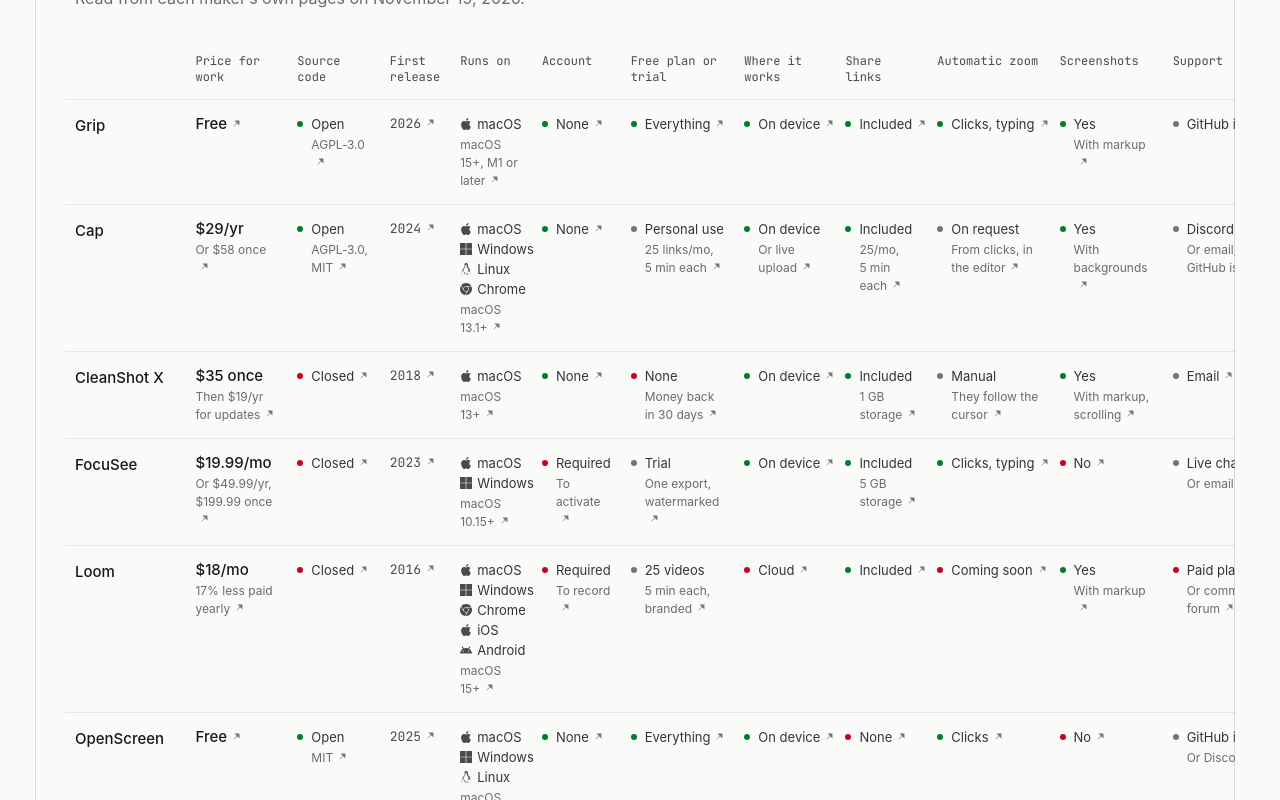
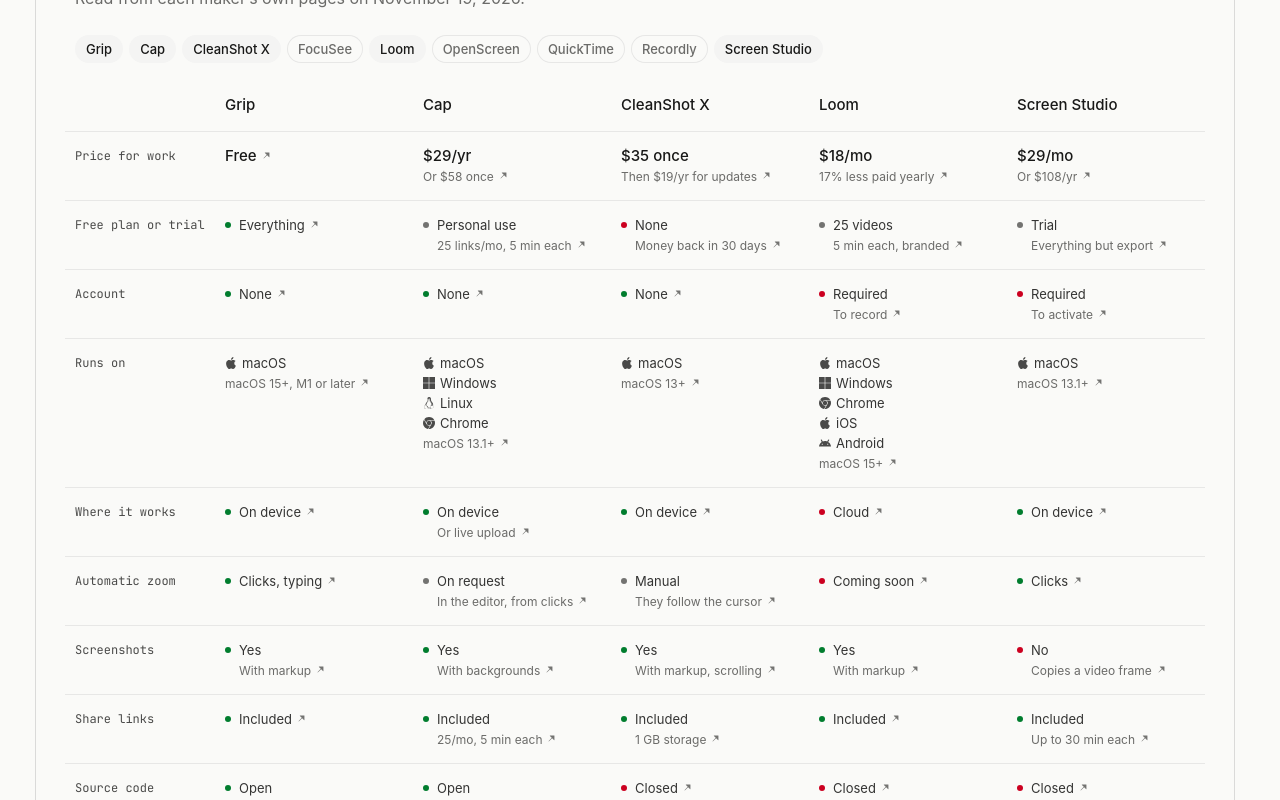
Before and after one commit to bestboyhq/grip, a SvelteKit app in the folder site/: page /benchmark in a window 1280 px wide. Shown: the part 600-1400 px from the top of the page. Built offline with nearby package versions, Linux system fonts and the light colour scheme; a web font is replaced by a local one.

Commit message:
docs(site): compare Mac screen recorders on a benchmark page
Co-authored-by: malini-agent[bot] <338999285+malini-agent[bot]@users.noreply.github.com>

```diff
--- a/site/src/lib/benchmark.ts
+++ b/site/src/lib/benchmark.ts
@@ -9,15 +9,16 @@ export const CHECKED = '2026-11-19';
 // How long take.swift runs.
 export const SECONDS = 15;
 
-// The columns, one fact each, and how its cells show it, the same way in every row: a price leads with its
-// headline, a mark is a short answer after a dot, green on the answers in `good`, red on those in `bad`, and gray on
-// the rest, a year is set in mono, and platforms stand one a line, each after its glyph.
-// A value stays a few words. A note says only what its value leaves out, and a column's notes all say the same kind
+// The rows, one fact each, from what a recorder costs to what it does, and how its cells show it, the same way for
+// every recorder: a price leads with its headline, a mark is a short answer after a dot, green on the answers in
+// `good`, red on those in `bad`, and gray on the rest, a year is set in mono, and platforms stand one a line, each
+// after its glyph.
+// A value stays a few words. A note says only what its value leaves out, and a row's notes all say the same kind
 // of thing: a price's the other ways to pay, a platform's the macOS it needs, a license's name, an account's what it
 // is needed for, share links' limits, screenshots' extras, support's the other ways to reach the maker. A value that
 // says it all has no note.
 // The price is what recording for work costs with no limits, since most recordings are made for work: a free plan
-// that is only for personal use, or that caps the videos, is in its own column.
+// that is only for personal use, or that caps the videos, is in its own row.
 type Key =
 	| 'price'
 	| 'source'
@@ -38,13 +39,10 @@ export const FACTS: readonly Readonly<{
 	bad?: readonly string[];
 }>[] = [
 	{ key: 'price', label: 'Price for work', kind: 'price' },
-	{ key: 'source', label: 'Source code', kind: 'mark', good: ['Open'], bad: ['Closed'] },
-	{ key: 'since', label: 'First release', kind: 'year' },
+	{ key: 'free', label: 'Free plan or trial', kind: 'mark', good: ['Everything'], bad: ['None'] },
+	{ key: 'account', label: 'Account', kind: 'mark', good: ['None'], bad: ['Required'] },
 	{ key: 'platforms', label: 'Runs on', kind: 'platforms' },
-	{ key: 'account', label: 'Account', kind: 'mark', good: ['None'], bad: ['Required'] },
-	{ key: 'free', label: 'Free plan or trial', kind: 'mark', good: ['Everything'], bad: ['None'] },
 	{ key: 'where', label: 'Where it works', kind: 'mark', good: ['On device'], bad: ['Cloud'] },
-	{ key: 'links', label: 'Share links', kind: 'mark', good: ['Included'], bad: ['None'] },
 	{
 		key: 'zoom',
 		label: 'Automatic zoom',
@@ -53,7 +51,10 @@ export const FACTS: readonly Readonly<{
 		bad: ['None', 'Coming soon'],
 	},
 	{ key: 'screenshots', label: 'Screenshots', kind: 'mark', good: ['Yes'], bad: ['No'] },
+	{ key: 'links', label: 'Share links', kind: 'mark', good: ['Included'], bad: ['None'] },
+	{ key: 'source', label: 'Source code', kind: 'mark', good: ['Open'], bad: ['Closed'] },
 	{ key: 'support', label: 'Support', kind: 'mark', bad: ['Paid plans only'] },
+	{ key: 'since', label: 'First release', kind: 'year' },
 ];
 
 // The platforms a recorder can run on; the page draws a glyph for each.
@@ -73,6 +74,10 @@ export type Recorder = Readonly<{
 		| { id: Filmed; take: Readonly<{ version: string; width: number; height: number }> }
 		| { id: string; take?: undefined }
 	>;
+
+// The recorders the table shows until a visitor picks others: Grip and four more, one a column. The rest are a press
+// away, and in the page all along.
+export const SHOWN: readonly string[] = ['grip', 'cap', 'cleanshot', 'loom', 'screen-studio'];
 
 // Spelled out, not taken from links.ts, so the site's tests can read this file without SvelteKit.
 const GITHUB_URL = 'https://github.com/bestboyhq/grip';
@@ -114,7 +119,7 @@ export const RECORDERS: readonly Recorder[] = [
 			free: { value: 'Personal use', note: '25 links/mo, 5 min each', source: 'https://cap.so/pricing' },
 			where: { value: 'On device', note: 'Or live upload', source: 'https://cap.so/docs/recording/studio-mode' },
 			links: { value: 'Included', note: '25/mo, 5 min each', source: 'https://cap.so/pricing' },
-			zoom: { value: 'On request', note: 'From clicks, in the editor', source: 'https://cap.so/docs/recording/studio-mode' },
+			zoom: { value: 'On request', note: 'In the editor, from clicks', source: 'https://cap.so/docs/recording/studio-mode' },
 			screenshots: { value: 'Yes', note: 'With backgrounds', source: 'https://cap.so/' },
 			support: { value: 'Discord', note: 'Or email, GitHub\u00a0issues', source: 'https://cap.so/support' },
 		},
--- a/site/src/routes/(site)/benchmark/+page.svelte
+++ b/site/src/routes/(site)/benchmark/+page.svelte
@@ -4,7 +4,8 @@
 <script lang="ts">
 	import { asset } from '$app/paths';
 	import Arrow from '#lib/Arrow.svelte';
-	import { CHECKED, FACTS, RECORDERS, SECONDS, type Platform } from '#lib/benchmark.ts';
+	import { SvelteSet } from 'svelte/reactivity';
+	import { CHECKED, FACTS, RECORDERS, SECONDS, SHOWN, type Platform } from '#lib/benchmark.ts';
 	import Head from '#lib/Head.svelte';
 	import { GITHUB_URL } from '#lib/links.ts';
 	import Media from '#lib/Media.svelte';
@@ -19,8 +20,13 @@
 	});
 	const SCRIPT = `${GITHUB_URL}/tree/main/scripts/benchmark`;
 
+	// The recorders in the table, one a column. Every recorder is in the page; the rest only hide, and the last one
+	// shown stays.
+	const shown = new SvelteSet(SHOWN);
+	const pick = (id: string) => (shown.has(id) ? shown.delete(id) : shown.add(id));
+
 	// The row and the column of the cell under the mouse or holding the focus, as the table counts them: row 0 is the
-	// head, column 0 the names. A finger lights nothing; it only scrolls.
+	// head, column 0 the facts. A finger lights nothing; it only scrolls.
 	let hot = $state<Readonly<{ row: number; col: number }>>();
 	function aim(event: Event) {
 		if (event instanceof PointerEvent && event.pointerType === 'touch') return;
@@ -100,21 +106,34 @@
 <section id="facts" class="wrap part" aria-labelledby="facts-title">
 	<h2 id="facts-title">The facts</h2>
 	<p class="sub">Read from each maker’s own pages on {checked}.</p>
+	<div class="pick" role="group" aria-label="Recorders to compare">
+		{#each RECORDERS as { id, name } (id)}
+			<button
+				class="chip"
+				type="button"
+				aria-pressed={shown.has(id)}
+				disabled={shown.size === 1 && shown.has(id)}
+				onclick={() => pick(id)}>{name}</button
+			>
+		{/each}
+	</div>
 	<div class="scroll">
-		<table onpointerover={aim} onpointerleave={cool} onfocusin={aim} onfocusout={cool}>
+		<table style:--n={shown.size} onpointerover={aim} onpointerleave={cool} onfocusin={aim} onfocusout={cool}>
 			<thead>
 				<tr>
 					<td></td>
-					{#each FACTS as { key, label }, col (key)}
-						<th scope="col" class:hot={hot?.col === col + 1}>{label}</th>
+					{#each RECORDERS as { id, name, url }, col (id)}
+						<th scope="col" hidden={!shown.has(id)} class:hot={hot?.col === col + 1}
+							><a href={url} rel="noopener">{name}</a></th
+						>
 					{/each}
 				</tr>
 			</thead>
 			<tbody>
-				{#each RECORDERS as { id, name, url, facts }, row (id)}
+				{#each FACTS as { key, label, kind, good, bad }, row (key)}
 					<tr class:hot={hot?.row === row + 1}>
-						<th scope="row"><a href={url} rel="noopener">{name}</a></th>
-						{#each FACTS as { key, label, kind, good, bad }, col (key)}
+						<th scope="row">{label}</th>
+						{#each RECORDERS as { id, name, facts }, col (id)}
 							{@const { value, note, source } = facts[key]}
 							<!-- The arrow to the source ends the cell's last line. -->
 							{#snippet link()}
@@ -125,7 +144,7 @@
 									aria-label="Source: {name}, {label.toLowerCase()}"><Arrow /></a
 								>
 							{/snippet}
-							<td class={kind} class:hot={hot?.col === col + 1}>
+							<td class={kind} hidden={!shown.has(id)} class:hot={hot?.col === col + 1}>
 								{#if typeof value === 'string'}
 									<span class="value" class:good={good?.includes(value)} class:bad={bad?.includes(value)}
 										>{whole(value)}{#if !note}{@render link()}{/if}</span
@@ -291,23 +310,57 @@
 		font-weight: 550;
 	}
 
+	/* One toggle a recorder: pressed, its column is in the table. Instant, as every hover here. */
+	.pick {
+		display: flex;
+		flex-wrap: wrap;
+		gap: 6px;
+		margin-top: 24px;
+	}
+
+	.chip {
+		height: 28px;
+		padding: 0 11px;
+		border: 0;
+		border-radius: 999px;
+		background: transparent;
+		box-shadow: inset 0 0 0 1px var(--border-subtle);
+		color: var(--fg-muted);
+		font: inherit;
+		font-size: 13px;
+		font-weight: 500;
+		cursor: pointer;
+	}
+
+	.chip[aria-pressed='true'] {
+		background: var(--surface-hover);
+		box-shadow: none;
+		color: var(--fg-default);
+	}
+
+	.chip:disabled {
+		cursor: default;
+	}
+
 	/* The table scrolls sideways inside its own box where the column is too narrow for it, out to the page's edges,
-	   each recorder's name held at the left. Its columns share the width by how much each has to say. Each cell
-	   pads both sides, so a lit row or column has room around its text, and the table reaches past the column by
-	   that much to keep its text on the column's edges. */
+	   each fact's name held at the left. The recorders share the rest evenly, none narrower than it reads well, and a
+	   few of them no wider either. Each cell pads both sides, so a lit row or column has room around its text, and
+	   the table reaches past the column by that much to keep its text on the column's edges. */
 	.scroll {
 		--cell: 10px;
-		margin: 32px calc(-1 * var(--pad)) 0;
+		margin: 20px calc(-1 * var(--pad)) 0;
 		padding-inline: var(--pad);
 		overflow-x: auto;
 		isolation: isolate;
 	}
 
 	table {
-		width: calc(100% + 2 * var(--cell));
-		min-width: 1024px;
+		--label: 150px;
+		width: min(calc(100% + 2 * var(--cell)), calc(var(--label) + var(--n) * 240px));
+		min-width: calc(var(--label) + var(--n) * 150px);
 		margin-inline: calc(-1 * var(--cell));
 		border-collapse: collapse;
+		table-layout: fixed;
 	}
 
 	th,
@@ -324,24 +377,27 @@
 		padding-top: 10px;
 	}
 
-	thead th {
-		color: var(--fg-secondary);
-		font-family: var(--mono);
-		font-size: 12px;
-		font-weight: 400;
-		line-height: 16px;
+	thead th a {
+		color: var(--fg-default);
+		font-size: 15px;
+		font-weight: 550;
+		line-height: 20px;
+		text-decoration: none;
 	}
 
 	/* Above the source links, which are positioned too, and solid out to the box's edge, so nothing that scrolls
-	   under the names shows in the padding beside them; the box isolates them, so the page's rails stay on top. As
-	   narrow as the longest name. */
+	   under the facts' names shows in the padding beside them; the box isolates them, so the page's rails stay on
+	   top. */
 	thead td,
 	tbody th {
 		position: sticky;
 		z-index: 1;
 		left: calc(-1 * var(--cell));
-		width: 1px;
 		background: var(--surface-root);
+	}
+
+	thead td {
+		width: var(--label);
 	}
 
 	thead td::before,
@@ -352,16 +408,16 @@
 		background: var(--surface-root);
 	}
 
-	tbody th a {
-		color: var(--fg-default);
-		font-size: 15px;
-		font-weight: 550;
+	/* A fact's name on the line of its values' first. */
+	tbody th {
+		color: var(--fg-secondary);
+		font-family: var(--mono);
+		font-size: 12px;
+		font-weight: 400;
 		line-height: 20px;
-		text-decoration: none;
-		white-space: nowrap;
 	}
 
-	/* Every cell of a column shows its fact one way (src/lib/benchmark.ts): the value on top, read at a glance, and
+	/* Every cell of a row shows its fact one way (src/lib/benchmark.ts): the value on top, read at a glance, and
 	   under it a quieter note. */
 	tbody td {
 		color: var(--fg-prose);
@@ -375,8 +431,10 @@
 		text-wrap: pretty;
 	}
 
+	/* A note that takes two lines splits them evenly, so no word is left alone on the second. */
 	.note {
 		margin-top: 2px;
+		text-wrap: balance;
 		color: var(--fg-muted);
 		font-size: 12px;
 		line-height: 18px;
@@ -441,12 +499,11 @@
 
 	/* The row and the column in hand, and brightest the cell where they cross. Instant, as every hover here. */
 	.hot,
-	tr.hot > * {
+	tbody tr.hot > * {
 		background: var(--surface-elevated);
 	}
 
-	thead .hot,
-	tr.hot > th a {
+	tr.hot > th {
 		color: var(--fg-default);
 	}
 
@@ -502,9 +559,14 @@
 	}
 
 	@media (hover: hover) and (pointer: fine) {
-		tbody th a:hover,
+		thead th a:hover,
 		.source:hover {
 			color: var(--brand);
+		}
+
+		.chip:enabled:hover {
+			box-shadow: inset 0 0 0 1px var(--border-default);
+			color: var(--fg-default);
 		}
 
 		/* An arrow in every cell is noise: a mouse finds the one in the cell it points at, and a finger sees them all. */
@@ -539,5 +601,9 @@
 		.rules {
 			grid-template-columns: minmax(0, 1fr);
 		}
+
+		table {
+			--label: 120px;
+		}
 	}
 </style>
```
Also changed, not shown: 1 other file (tests, documents, lock files or other folders).
